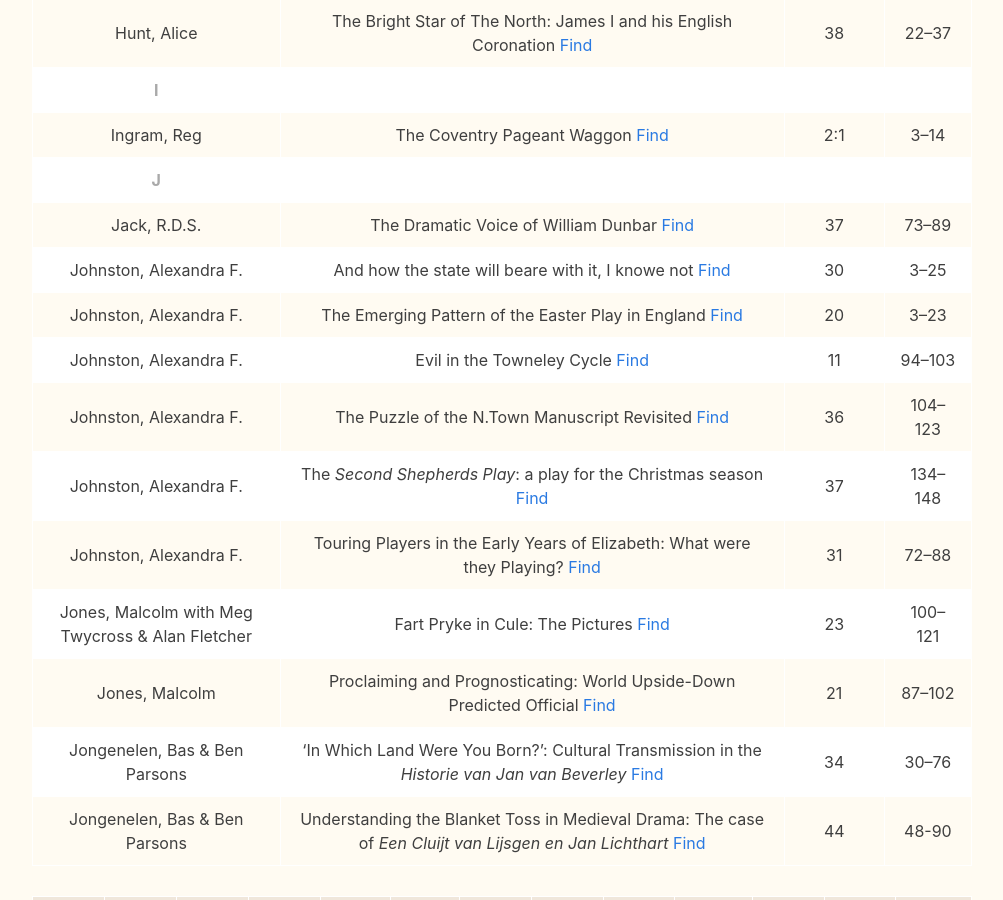
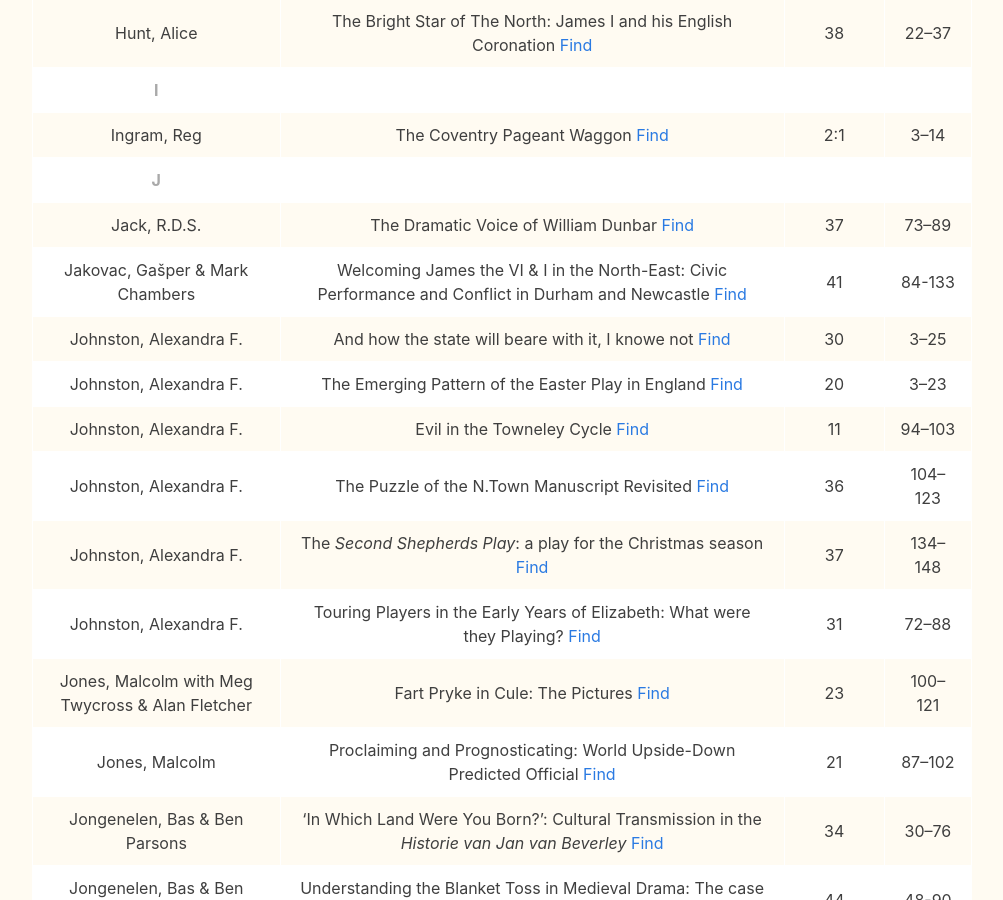
Before and after one commit to MedievalEnglishTheatre/MedievalEnglishTheatre.github.io, a Jekyll site: the page built from src/journal/cumindgj.md, in a window 1280 px wide and 900 px high, scrolled down 3173 px. Shown: the whole window, without its empty margins (138-1141 px from the left). Built offline with Jekyll 4.4.1, drawn with Linux system fonts in a browser that asks for light colours.

Commit message:
Update cumindgj.md vol. 41

```diff
--- a/src/journal/cumindgj.md
+++ b/src/journal/cumindgj.md
@@ -64,6 +64,7 @@
 |Ingram, Reg|The Coventry Pageant Waggon  [Find](vol02.html#Ingram) |2:1|3–14|
 |**<a  name="J" id="J">J</a>** ||||
 |Jack, R.D.S.|The Dramatic Voice of William Dunbar  [Find](vol37.html#Jack) |37|73–89|
+|Jakovac, Gašper &amp; Mark Chambers|Welcoming James the VI & I in the North-East: Civic Performance and Conflict in Durham and Newcastle  [Find](vol41.html#chambers) |41|84-133|
 |Johnston, Alexandra F.|And how the state will beare with it, I knowe not  [Find](vol30.html#Johnston) |30|3–25|
 |Johnston, Alexandra F.|The Emerging Pattern of the Easter Play in England  [Find](vol20.html#Johnston) |20|3–23|
 |Johnston, Alexandra F.|Evil in the Towneley Cycle  [Find](vol11.html#Johnston) |11|94–103|
```
